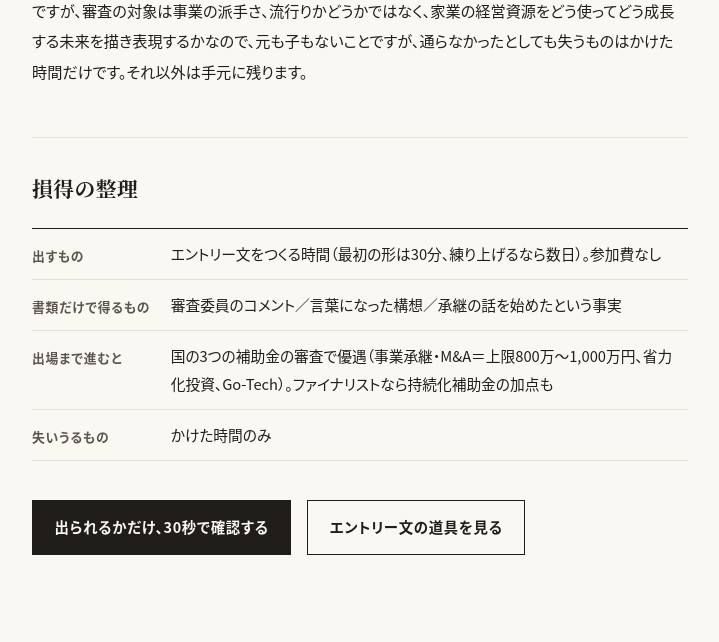
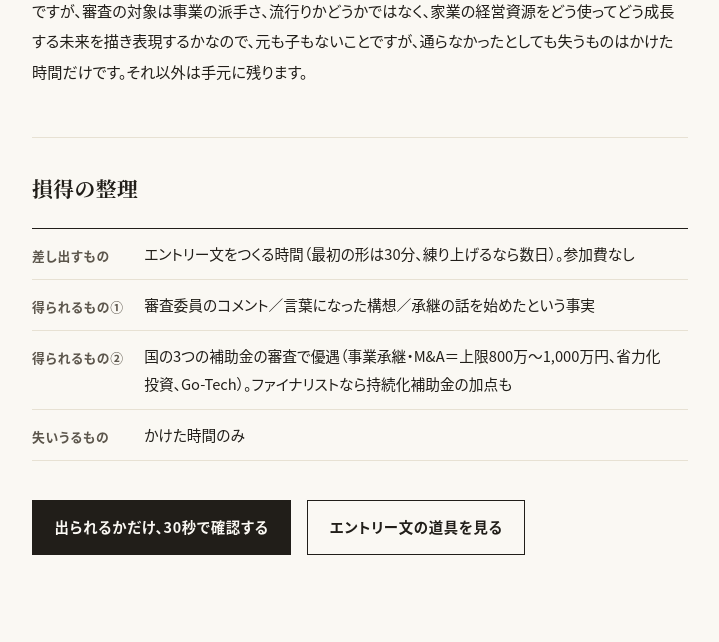
Before and after one commit to R9a00/shinseider, a Python web app: template site/templates/cool.html in a window 1280 px wide. Shown: the part 1440-2082 px from the top of the page, without its empty margins (280-999 px from the left). Run offline with Jinja, Linux system fonts and the light colour scheme; the template is opened without the code that fills it, so the values that code supplies are empty; some libraries are stand-ins or nearby versions.

Commit message:
copy: 損得表のラベルを差し替え（差し出すもの／得られるもの①②）
Co-Authored-By: Claude Fable 5 <noreply@anthropic.com>

```diff
--- a/site/templates/cool.html
+++ b/site/templates/cool.html
@@ -39,9 +39,9 @@
 
 <h2>損得の整理</h2>
 <table class="ledger">
-<tr><th>出すもの</th><td>エントリー文をつくる時間（最初の形は30分、練り上げるなら数日）。参加費なし</td></tr>
-<tr><th>書類だけで得るもの</th><td>審査委員のコメント／言葉になった構想／承継の話を始めたという事実</td></tr>
-<tr><th>出場まで進むと</th><td>国の3つの補助金の審査で優遇（事業承継・M&A＝上限800万〜1,000万円、省力化投資、Go-Tech）。ファイナリストなら持続化補助金の加点も</td></tr>
+<tr><th>差し出すもの</th><td>エントリー文をつくる時間（最初の形は30分、練り上げるなら数日）。参加費なし</td></tr>
+<tr><th>得られるもの①</th><td>審査委員のコメント／言葉になった構想／承継の話を始めたという事実</td></tr>
+<tr><th>得られるもの②</th><td>国の3つの補助金の審査で優遇（事業承継・M&A＝上限800万〜1,000万円、省力化投資、Go-Tech）。ファイナリストなら持続化補助金の加点も</td></tr>
 <tr><th>失いうるもの</th><td>かけた時間のみ</td></tr>
 </table>
 
```
